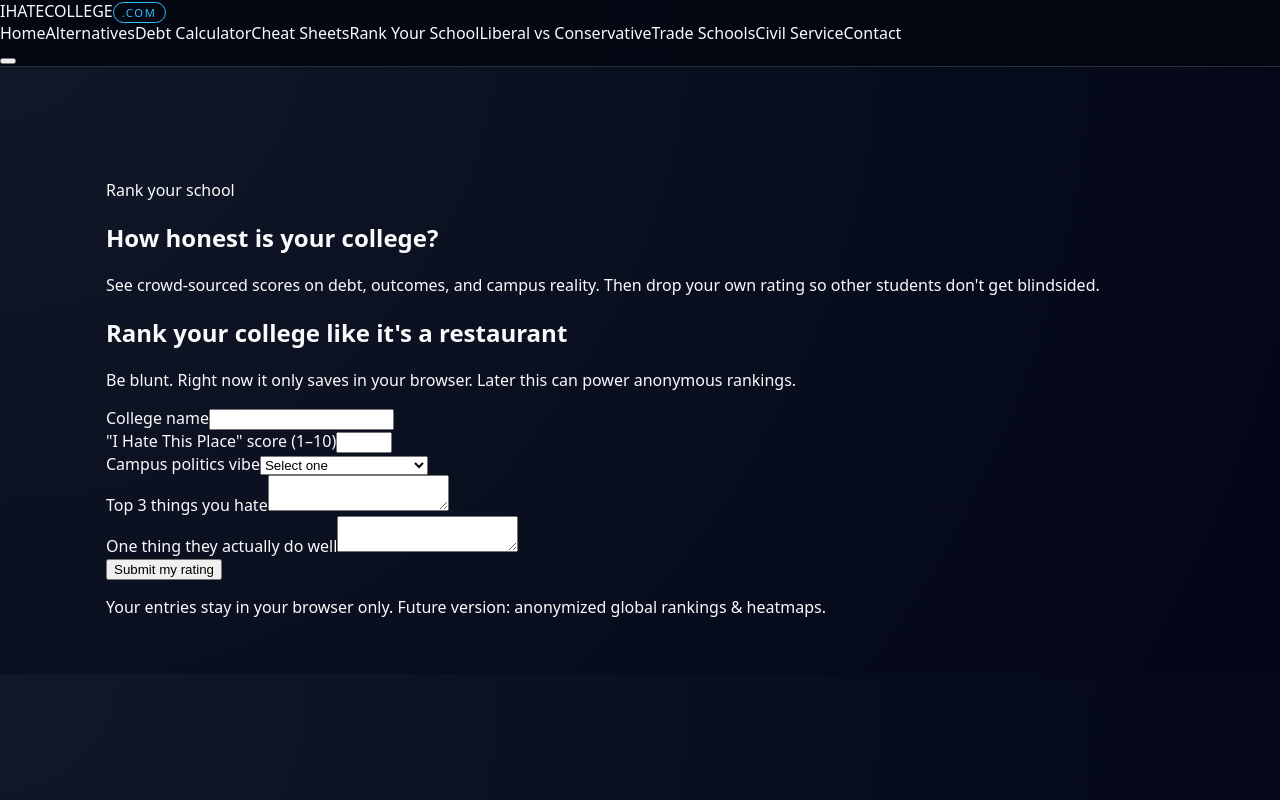
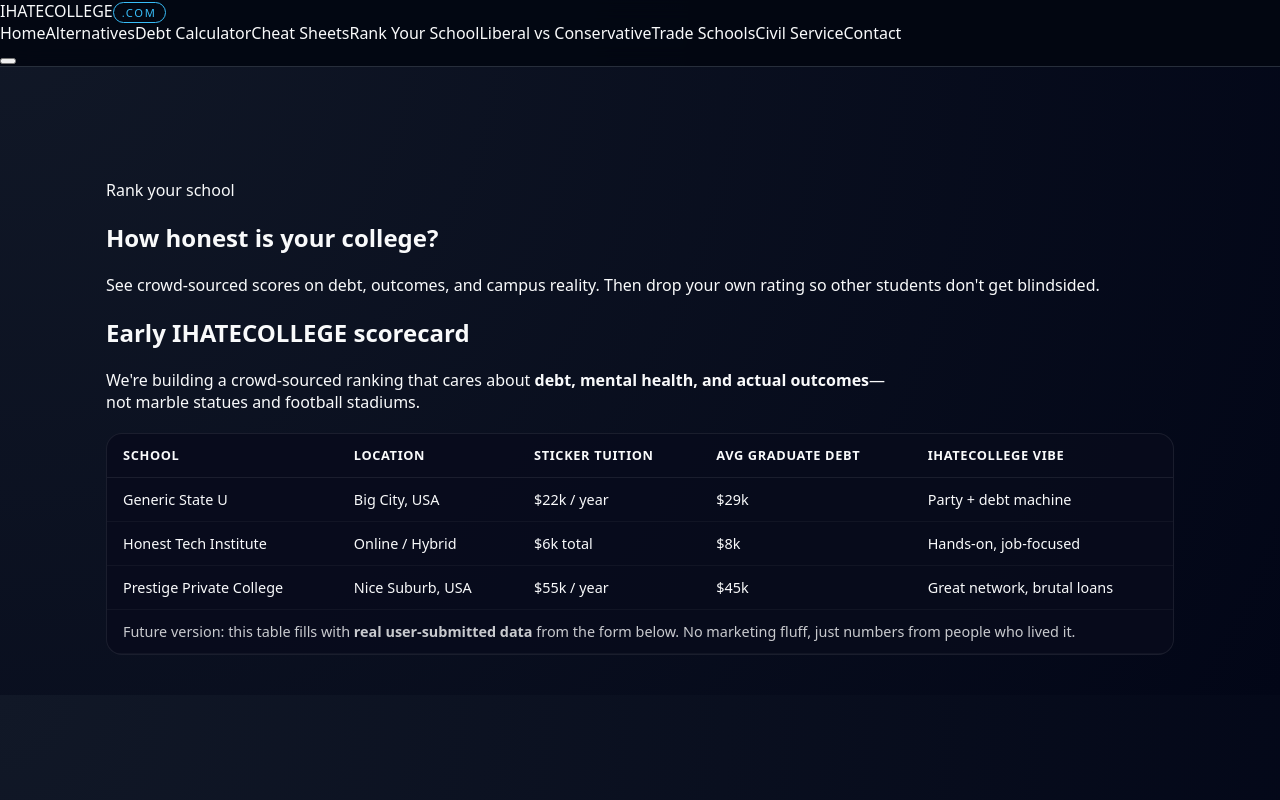
Before and after one commit to placebetsai/Ihatecollege, a Next.js app: page /rank-your-school in a window 1280 px wide. Built offline with nearby package versions, Linux system fonts and the light colour scheme.

Commit message:
Update RankCollege.js

```diff
--- a/components/RankCollege.js
+++ b/components/RankCollege.js
@@ -1,82 +1,102 @@
-import { useState } from "react";
+// components/RankCollege.js
+const sampleSchools = [
+  {
+    name: "Generic State U",
+    location: "Big City, USA",
+    tuition: "$22k / year",
+    avgDebt: "$29k",
+    vibe: "Party + debt machine",
+  },
+  {
+    name: "Honest Tech Institute",
+    location: "Online / Hybrid",
+    tuition: "$6k total",
+    avgDebt: "$8k",
+    vibe: "Hands-on, job-focused",
+  },
+  {
+    name: "Prestige Private College",
+    location: "Nice Suburb, USA",
+    tuition: "$55k / year",
+    avgDebt: "$45k",
+    vibe: "Great network, brutal loans",
+  },
+];
 
 export default function RankCollege() {
-  const [ratings, setRatings] = useState([]);
+  return (
+    <section className="section">
+      <h2 className="section-heading">Early IHATECOLLEGE scorecard</h2>
+      <p className="section-sub" style={{ maxWidth: 780 }}>
+        We&apos;re building a crowd-sourced ranking that cares about{" "}
+        <strong>debt, mental health, and actual outcomes</strong>—not
+        marble statues and football stadiums.
+      </p>
 
-  function handleSubmit(e) {
-    e.preventDefault();
-    const form = e.target;
-    const entry = {
-      collegeName: form.collegeName.value.trim(),
-      hateScore: form.hateScore.value,
-      politics: form.politics.value,
-      topHates: form.topHates.value.trim(),
-      oneGood: form.oneGood.value.trim()
-    };
-    if (!entry.collegeName || !entry.hateScore) return;
-    setRatings((prev) => [...prev, entry]);
-    form.reset();
-  }
-
-  return (
-    <section id="rank" className="section">
-      <div className="section-header">
-        <h2>Rank your college like it&apos;s a restaurant</h2>
-        <p>
-          Be blunt. Right now it only saves in your browser. Later this can power anonymous rankings.
-        </p>
-      </div>
-
-      <div className="rank-grid">
-        <form className="card form-card" onSubmit={handleSubmit}>
-          <div className="form-row">
-            <label htmlFor="collegeName">College name</label>
-            <input id="collegeName" name="collegeName" type="text" required />
-          </div>
-          <div className="form-row">
-            <label htmlFor="hateScore">&quot;I Hate This Place&quot; score (1–10)</label>
-            <input id="hateScore" name="hateScore" type="number" min="1" max="10" required />
-          </div>
-          <div className="form-row">
-            <label htmlFor="politics">Campus politics vibe</label>
-            <select id="politics" name="politics" required>
-              <option value="">Select one</option>
-              <option value="liberal">Feels more liberal</option>
-              <option value="balanced">Mixed / balanced</option>
-              <option value="conservative">Feels more conservative</option>
-              <option value="idk">Not sure / don&apos;t care</option>
-            </select>
-          </div>
-          <div className="form-row">
-            <label htmlFor="topHates">Top 3 things you hate</label>
-            <textarea id="topHates" name="topHates" />
-          </div>
-          <div className="form-row">
-            <label htmlFor="oneGood">One thing they actually do well</label>
-            <textarea id="oneGood" name="oneGood" />
-          </div>
-          <button type="submit" className="btn btn-primary">
-            Submit my rating
-          </button>
-          <p className="hint">
-            Your entries stay in your browser only. Future version: anonymized global rankings &amp; heatmaps.
-          </p>
-        </form>
-
-        {ratings.length > 0 && (
-          <div className="card ratings-card">
-            <h3>Your ratings this session</h3>
-            <ul>
-              {ratings.map((r, i) => (
-                <li key={i}>
-                  <strong>{r.collegeName}</strong> – Hate score {r.hateScore}/10, vibe:{" "}
-                  {r.politics || "n/a"}
-                </li>
-              ))}
-            </ul>
-          </div>
-        )}
+      <div
+        style={{
+          marginTop: "1.25rem",
+          borderRadius: "16px",
+          border: "1px solid rgba(255,255,255,0.08)",
+          overflowX: "auto",
+          background: "rgba(8,12,28,0.9)",
+        }}
+      >
+        <table
+          style={{
+            width: "100%",
+            borderCollapse: "collapse",
+            fontSize: "0.9rem",
+            minWidth: "640px",
+          }}
+        >
+          <thead>
+            <tr>
+              <th style={thStyle}>School</th>
+              <th style={thStyle}>Location</th>
+              <th style={thStyle}>Sticker Tuition</th>
+              <th style={thStyle}>Avg Graduate Debt</th>
+              <th style={thStyle}>IHATECOLLEGE Vibe</th>
+            </tr>
+          </thead>
+          <tbody>
+            {sampleSchools.map((row) => (
+              <tr key={row.name}>
+                <td style={tdStyle}>{row.name}</td>
+                <td style={tdStyle}>{row.location}</td>
+                <td style={tdStyle}>{row.tuition}</td>
+                <td style={tdStyle}>{row.avgDebt}</td>
+                <td style={tdStyle}>{row.vibe}</td>
+              </tr>
+            ))}
+            <tr>
+              <td style={tdStyle} colSpan={5}>
+                <span style={{ opacity: 0.8 }}>
+                  Future version: this table fills with{" "}
+                  <strong>real user-submitted data</strong> from the form
+                  below. No marketing fluff, just numbers from people who
+                  lived it.
+                </span>
+              </td>
+            </tr>
+          </tbody>
+        </table>
       </div>
     </section>
   );
-    }
+}
+
+const thStyle = {
+  textAlign: "left",
+  padding: "0.8rem 1rem",
+  borderBottom: "1px solid rgba(255,255,255,0.08)",
+  fontWeight: 600,
+  fontSize: "0.8rem",
+  textTransform: "uppercase",
+  letterSpacing: "0.05em",
+};
+
+const tdStyle = {
+  padding: "0.75rem 1rem",
+  borderBottom: "1px solid rgba(255,255,255,0.04)",
+};
```
